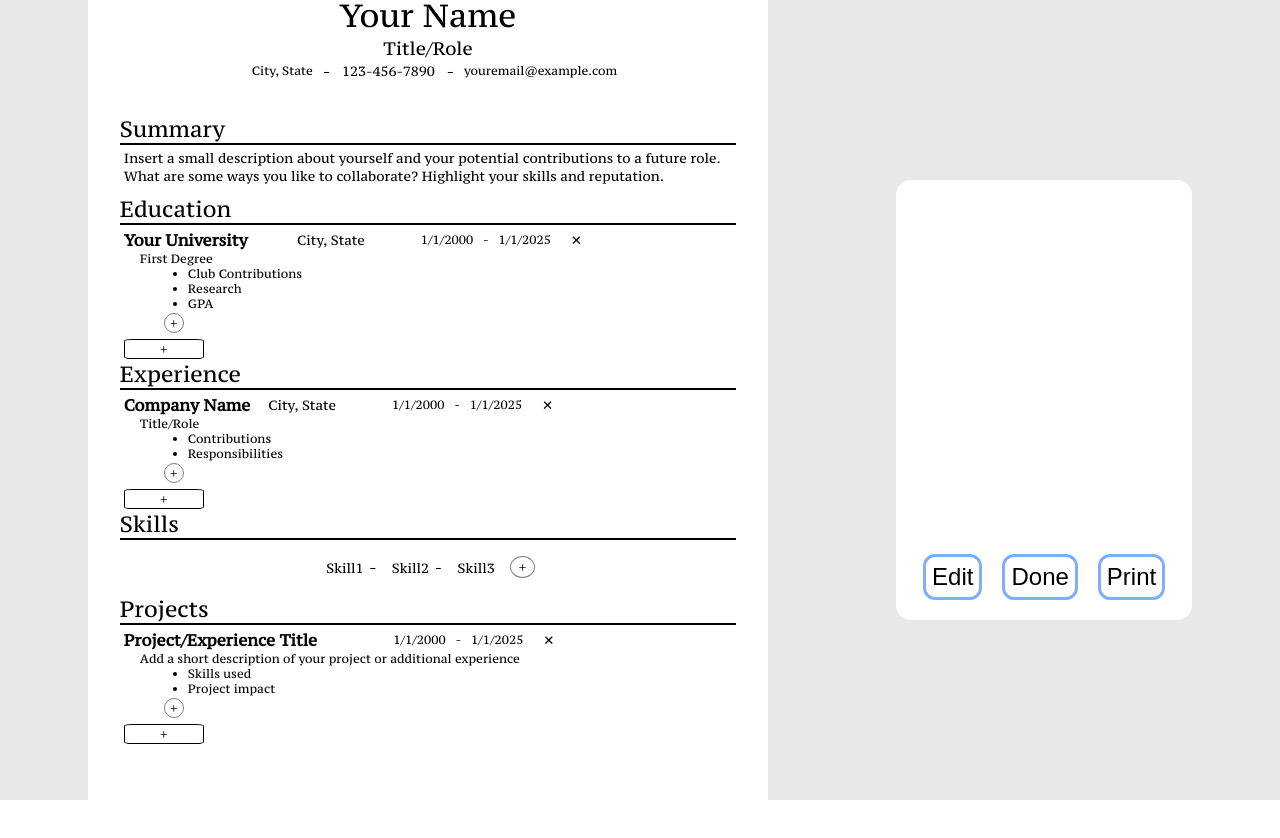
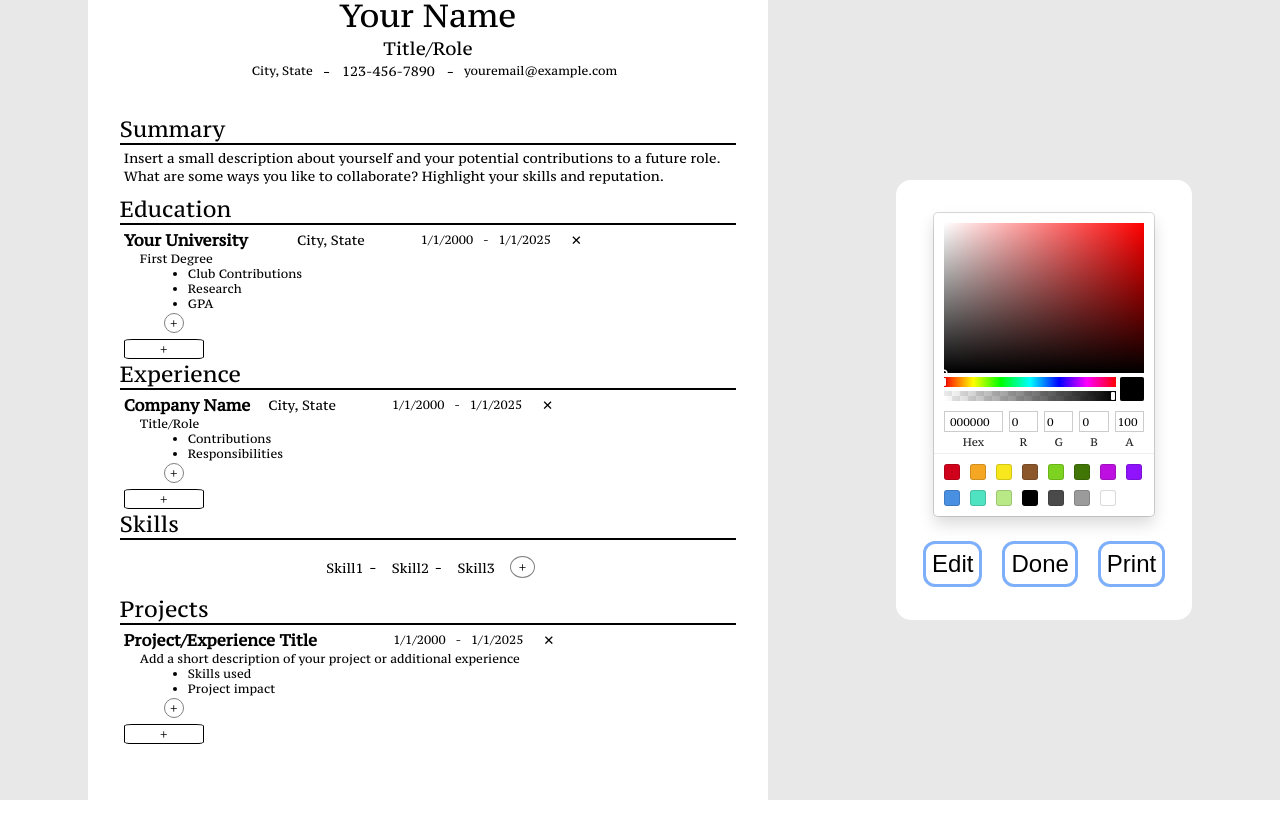
Before and after one commit to mkreynolds919/cv-generator, a React (Vite) app: page / in a window 1280 px wide. Built offline with nearby package versions, Linux system fonts and the light colour scheme.

Commit message:
feat: install and implement color picker for name and section headers

```diff
--- a/package.json
+++ b/package.json
@@ -11,6 +11,7 @@
   },
   "dependencies": {
     "react": "^19.1.0",
+    "react-color": "^2.19.3",
     "react-dom": "^19.1.0"
   },
   "devDependencies": {
--- a/src/components/ControlPanel.jsx
+++ b/src/components/ControlPanel.jsx
@@ -1,14 +1,34 @@
-
+import { SketchPicker } from 'react-color';
 import "../styles/ControlPanel.css";
+import { useState } from 'react';
 
 export default function ControlPanel({ setIsEditing, handlePrint}) {
+    const [color, setColor] = useState("#000000");
+
+
+
+    function handleColor(clr) {
+        setColor(clr.hex);
+
+        const headers = document.querySelectorAll(".section-header");
+        const name = document.querySelector('.name');
+        headers.forEach((h) => {
+            h.style.color = clr.hex;
+        });
+        name.style.color = clr.hex;
+    }
+
+
     return (
         <div className="control-panel">
+            <div className="color-container">
+                <SketchPicker color={color} onChangeComplete={handleColor} />
+            </div>
             <div className="btn-container">
                 <button className="edit-button" onClick={() => setIsEditing(true)}>Edit</button>
                 <button className="done-button" onClick={() => setIsEditing(false)}>Done</button>
                 <button className="print-button" onClick={() => handlePrint()}>Print</button>
             </div>
         </div>
-    )
+    );
 }
--- a/src/styles/ControlPanel.css
+++ b/src/styles/ControlPanel.css
@@ -5,8 +5,14 @@
     height: 50vh;
     border-radius: 15px;
     display: flex;
-    align-items: end;
+    flex-direction: column;
+    justify-content: space-around;
     padding: 20px;
+}
+
+.color-container {
+    display: flex;
+    justify-content: center;
 }
 
 .btn-container {
```
Also changed, not shown: 1 other file (tests, documents, lock files or other folders).
